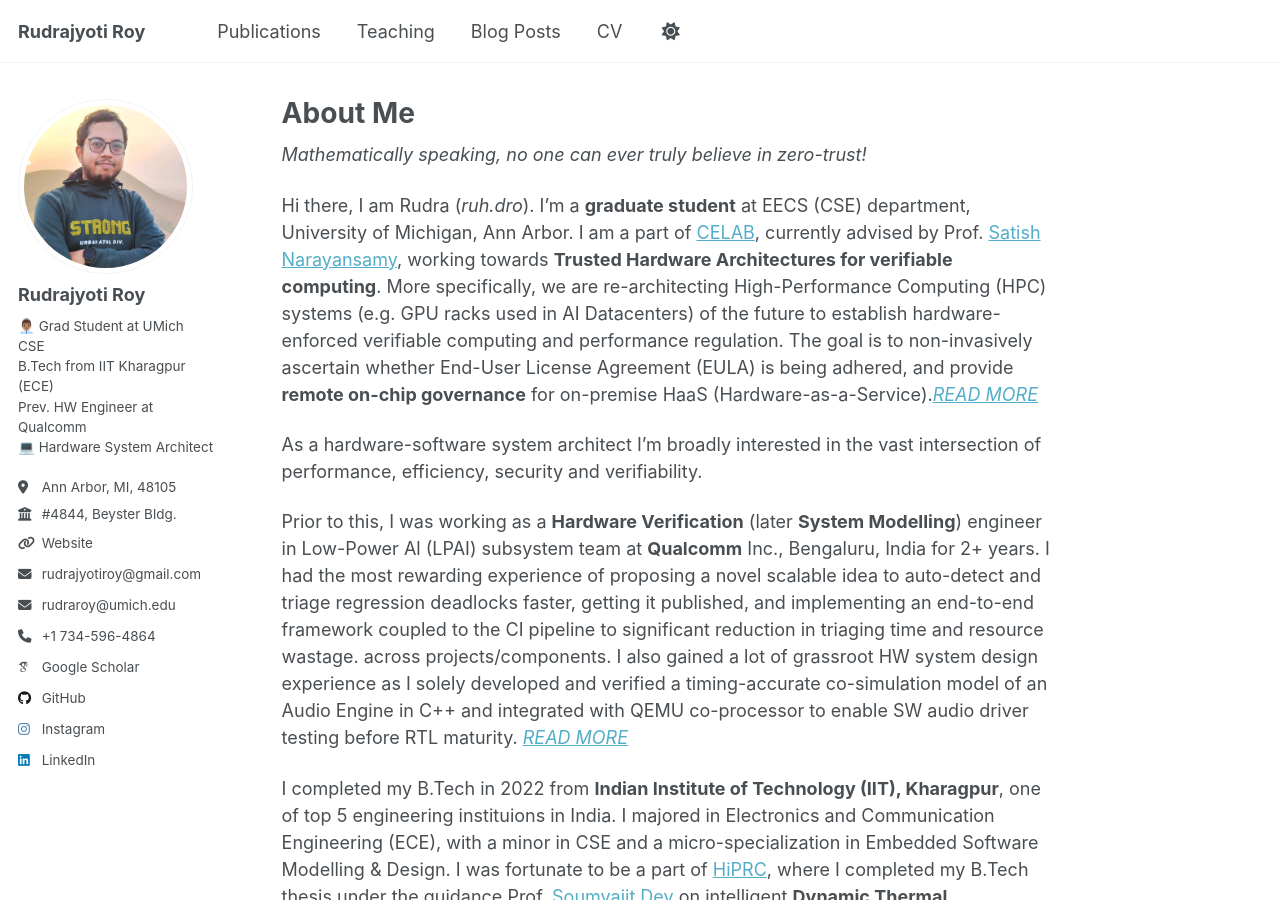
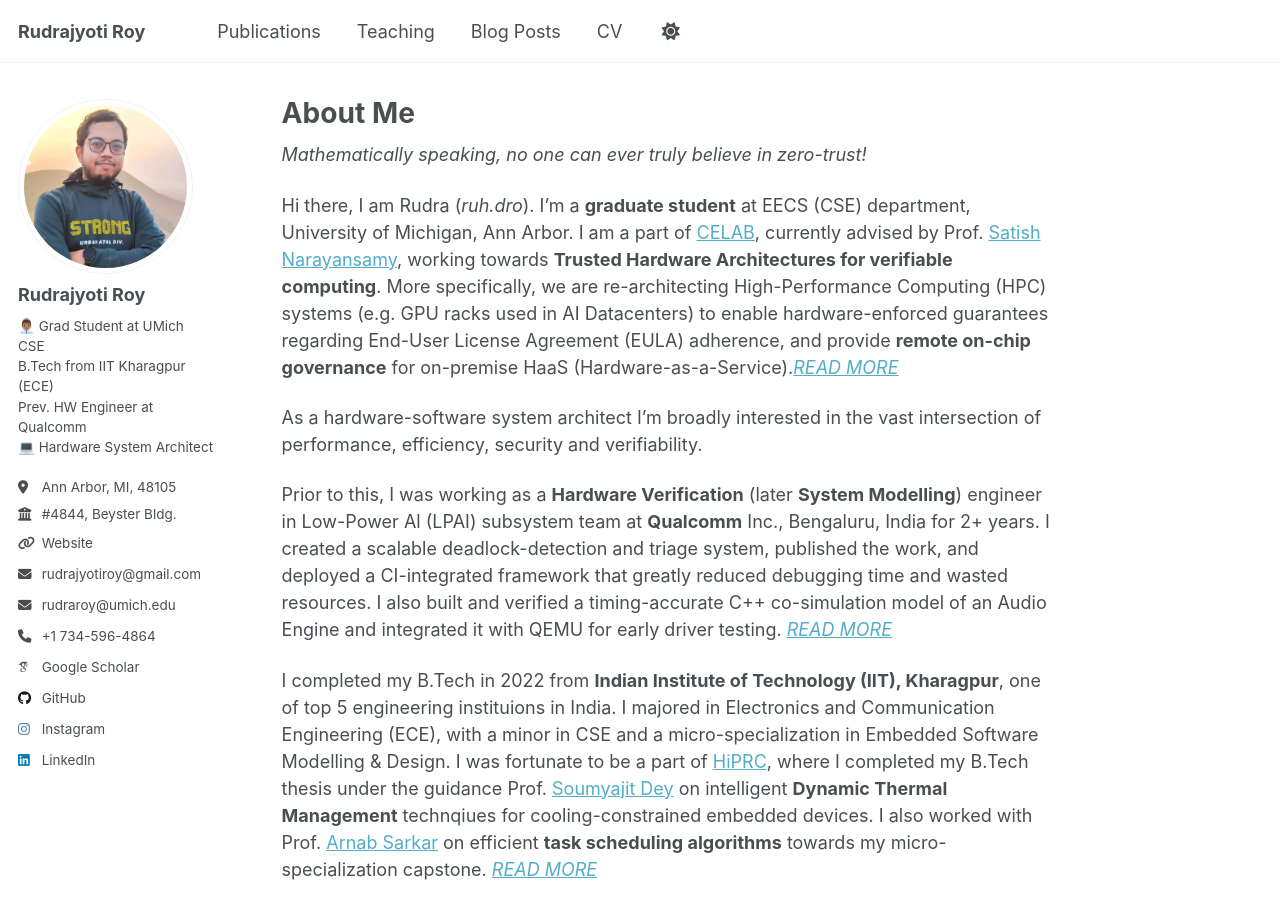
Before and after one commit to rudrajyotiroy/rudrajyotiroy.github.io, a Jekyll site: the page built from _pages/about.md, in a window 1280 px wide and 900 px high. Built offline with Jekyll 4.4.1, drawn with Linux system fonts in a browser that asks for light colours; some web fonts are replaced; a script that is not in the unit is left out.

Commit message:
About you 2

```diff
--- a/_pages/about.md
+++ b/_pages/about.md
@@ -10,15 +10,15 @@ redirect_from:
 *Mathematically speaking, no one can ever truly believe in zero-trust!*
 
 
-Hi there, I am Rudra (*ruh.dro*). I'm a **graduate student** at EECS (CSE) department, University of Michigan, Ann Arbor. I am a part of [CELAB](https://ce.engin.umich.edu/people/), currently advised by Prof. [Satish Narayansamy](https://gamma.app/docs/Satish-Narayanasamy-1bc74e8e413szqa), working towards **Trusted Hardware Architectures for verifiable computing**. More specifically, we are re-architecting High-Performance Computing (HPC) systems (e.g. GPU racks used in AI Datacenters) of the future to establish hardware-enforced verifiable computing and performance regulation. The goal is to non-invasively ascertain whether End-User License Agreement (EULA) is being adhered, and provide **remote on-chip governance** for on-premise HaaS (Hardware-as-a-Service).[*READ MORE*](https://rudrajyotiroy.github.io/blog-posts/current-research)
+Hi there, I am Rudra (*ruh.dro*). I'm a **graduate student** at EECS (CSE) department, University of Michigan, Ann Arbor. I am a part of [CELAB](https://ce.engin.umich.edu/people/), currently advised by Prof. [Satish Narayansamy](https://gamma.app/docs/Satish-Narayanasamy-1bc74e8e413szqa), working towards **Trusted Hardware Architectures for verifiable computing**. More specifically, we are re-architecting High-Performance Computing (HPC) systems (e.g. GPU racks used in AI Datacenters) to enable hardware-enforced guarantees regarding End-User License Agreement (EULA) adherence, and provide **remote on-chip governance** for on-premise HaaS (Hardware-as-a-Service).[*READ MORE*](https://rudrajyotiroy.github.io/blog-posts/current-research)
+<!-- of the future to establish hardware-enforced verifiable computing and performance regulation. The goal is  -->
 
 As a hardware-software system architect I'm broadly interested in the vast intersection of performance, efficiency, security and verifiability.
 
-Prior to this, I was working as a **Hardware Verification** (later **System Modelling**) engineer in Low-Power Al (LPAI) subsystem team at **Qualcomm** Inc., Bengaluru, India for 2+ years.
-<!-- Apart from regular work on verification of IP blocks as a DV engineer,  -->
-I had the most rewarding experience of proposing a novel scalable idea to auto-detect and triage regression deadlocks faster, getting it published, and implementing an end-to-end framework coupled to the CI pipeline to significant reduction in triaging time and resource wastage.
+Prior to this, I was working as a **Hardware Verification** (later **System Modelling**) engineer in Low-Power Al (LPAI) subsystem team at **Qualcomm** Inc., Bengaluru, India for 2+ years. I created a scalable deadlock-detection and triage system, published the work, and deployed a CI-integrated framework that greatly reduced debugging time and wasted resources. I also built and verified a timing-accurate C++ co-simulation model of an Audio Engine and integrated it with QEMU for early driver testing. [*READ MORE*](https://rudrajyotiroy.github.io/blog-posts/qualcomm)
+<!-- I had the most rewarding experience of proposing a novel scalable idea to auto-detect and triage regression deadlocks faster, getting it published, and implementing an end-to-end framework coupled to the CI pipeline to significant reduction in triaging time and resource wastage.
 across projects/components.
-I also gained a lot of grassroot HW system design experience as I solely developed and verified a timing-accurate co-simulation model of an Audio Engine in C++ and integrated with QEMU co-processor to enable SW audio driver testing before RTL maturity. [*READ MORE*](https://rudrajyotiroy.github.io/blog-posts/qualcomm)
+I also gained a lot of grassroot HW system design experience as I solely developed and verified a timing-accurate co-simulation model of an Audio Engine in C++ and integrated with QEMU co-processor to enable SW audio driver testing before RTL maturity.  -->
 
 I completed my B.Tech in 2022 from **Indian Institute of Technology (IIT), Kharagpur**, one of top 5 engineering instituions in India. I majored in Electronics and Communication Engineering (ECE), with a minor in CSE and a micro-specialization in Embedded Software Modelling & Design. I was fortunate to be a part of [HiPRC](https://cse.iitkgp.ac.in/resgrp/hiprc/index.php), where I completed my B.Tech thesis under the guidance Prof. [Soumyajit Dey](https://cse.iitkgp.ac.in/~soumya/) on intelligent **Dynamic Thermal Management** technqiues for cooling-constrained embedded devices. I also worked with Prof. [Arnab Sarkar](https://cse.iitkgp.ac.in/~arnabs/) on efficient **task scheduling algorithms** towards my micro-specialization capstone. [*READ MORE*](https://rudrajyotiroy.github.io/blog-posts/undergrad-research)
 
```
